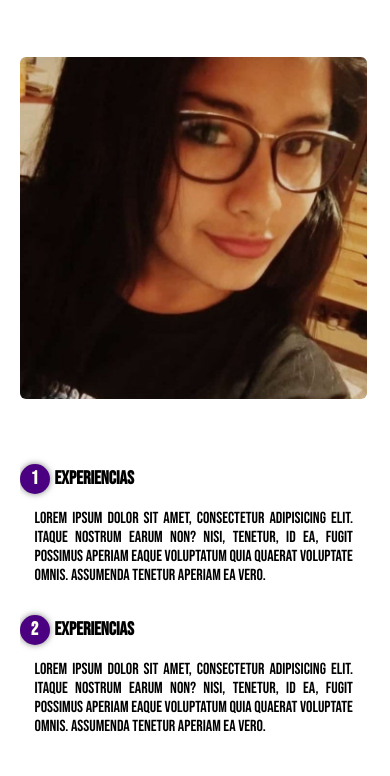
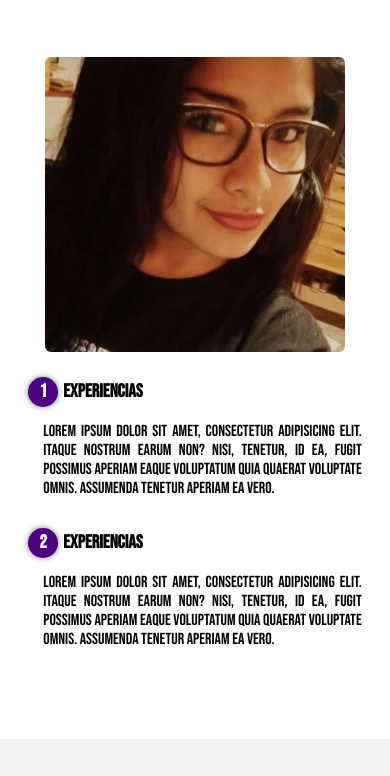
Before and after one commit to Gabriela-Del/PaginaFlex, a plain HTML site: page index.html in a window 390 px wide. Shown: the part 688-1464 px from the top of the page. Drawn offline with Linux system fonts and the light colour scheme.

Commit message:
arreglo de imagen

```diff
--- a/index.css
+++ b/index.css
@@ -81,24 +81,24 @@ header .textos-header {
     width: 100%;
 }
 
-main .sobre-nosotros{
+main .sobre-mi{
     padding: 30px 0 60px 0;
 }
 
-.contenedor-sobre-nosostros {
+.contenedor-sobre-mi {
     display: flex;
     justify-content: space-evenly;
 
 }
 
-.imagen-about-us {
+.imagen-about-me {
+    margin: 0 10px;
     width: 48%;
     border-radius: 6px;
-
 }
 
-.sobre-nosotros .contenido-textos{
-    width: 48%;
+.sobre-mi .contenido-textos{
+    width: 50%;
 }
 
 .contenido-textos h3 {
@@ -285,23 +285,30 @@ footer{
     color:  #9e9797;
 }
 
+.servicio-ind{
+  display: flex;
+  flex-direction: column;
+  align-items: center;
+}
+
 @media screen and (max-width:900px){
     header {
         background-position: center;
     }
 
-    .contenedor-sobre-nosostros {
+    .contenedor-sobre-mi {
         flex-direction: column;
         justify-content: center;
         align-items: center;
     }
 
-    .sobre-nosotros .contenido-textos {
+    .sobre-mi .contenido-textos {
         width: 90%;
     }
 
-    .imagen-about-us {
-        width: 90%;
+    .imagen-about-me {
+        width: 300px;
+        margin-bottom: 25px;
     }
     .imagen-port{
         width: 44%;
@@ -359,12 +366,8 @@ footer{
         font-size: 20px;
     }
 
-    .imagen-about-us{
-        margin-bottom: 60px;
-        width: 99%;
-    }
 
-    .sobre-nosotros .contenido-textos{
+    .sobre-mi .contenido-textos{
         width: 95%;
     }
 
--- a/index.html
+++ b/index.html
@@ -13,7 +13,7 @@
         <nav>
             <a href="#Inicio">Inicio</a>
             <a href="#">Acerca de mi</a>
-            <a href="#">Portafolio</a>
+            <a href="#">Trabajos</a>
             <a href="#">Servicio</a>
             <a href="#">Contacto</a>
         </nav>
@@ -24,10 +24,10 @@
         <div class="wave" style="height: 150px; overflow: hidden;" ><svg viewBox="0 0 500 150" preserveAspectRatio="none" style="height: 100%; width: 100%;"><path d="M0.00,49.98 C256.49,165.28 292.04,-27.13 500.00,49.98 L500.00,150.00 L0.00,150.00 Z" style="stroke: none; fill: rgb(255, 255, 255);"></path></svg></div>
     </header>
     <main>
-        <section class="contenedor sobre-nosotros">
+        <section class="contenedor sobre-mi">
             <h2 class="titulo">PRESENTACIÓN</h2>
-            <div class="contenedor-sobre-nosotros">
-                <img src="img/001.jpg" alt="" class="imagen-about-us">
+            <div class="contenedor-sobre-mi">
+                <img src="img/001.jpg" alt="" class="imagen-about-me">
                 <div class="contenido-textos">
                     <h3><span>1</span>Experiencias</h3>
                     <p>Lorem ipsum dolor sit amet, consectetur adipisicing elit. Itaque nostrum earum non? Nisi, tenetur, id ea, fugit possimus aperiam eaque voluptatum quia quaerat voluptate omnis. Assumenda tenetur aperiam ea vero.</p>
@@ -38,7 +38,7 @@
         </section>
         <section class="portafolio">
             <div class="contenedor">
-                <h2 class="titulo">Portafolio</h2>
+                <h2 class="titulo">Trabajos</h2>
                 <div class="galeria-port">
                     <div class="imagen-port">
                         <img src="img/foto1.jpg" alt="">
```
